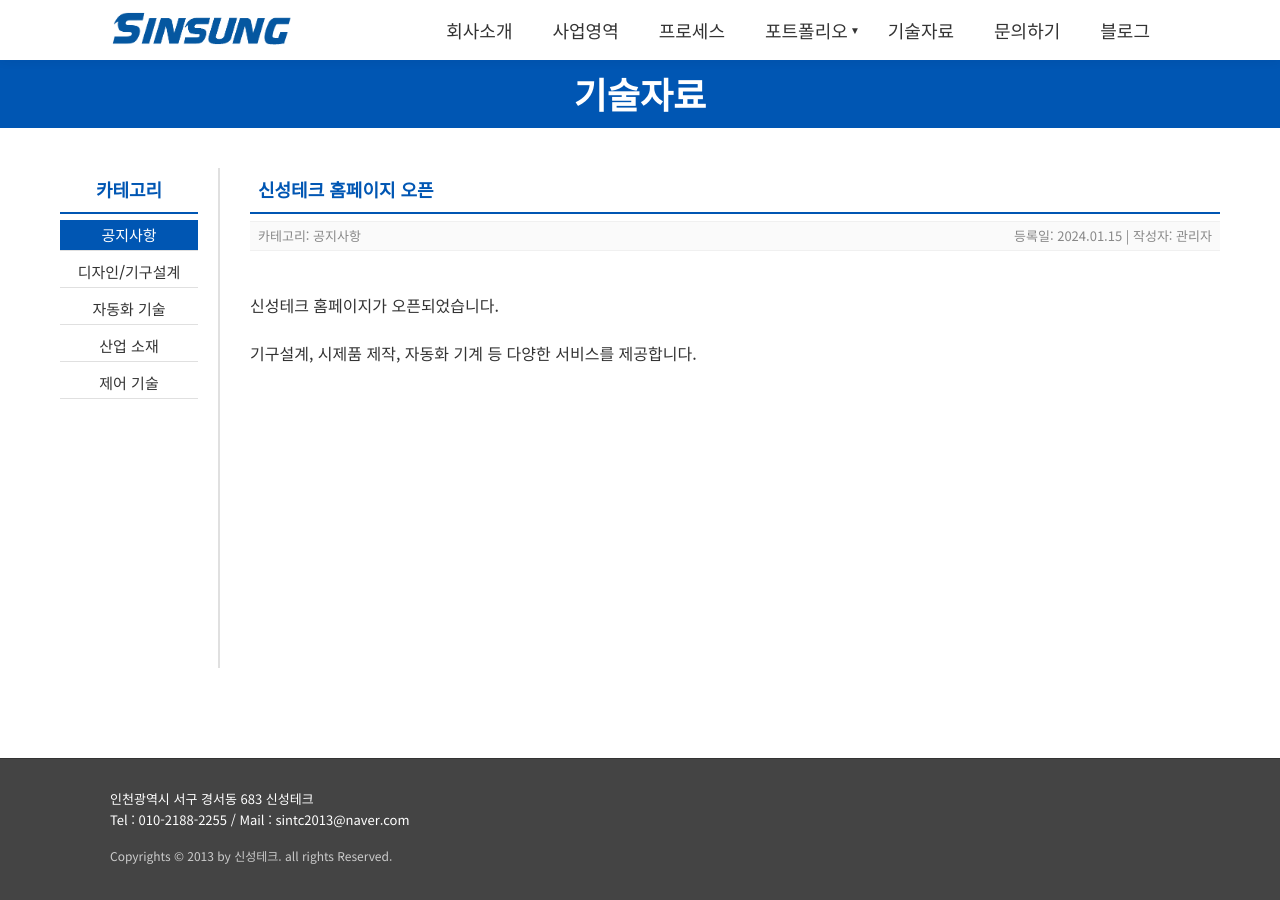
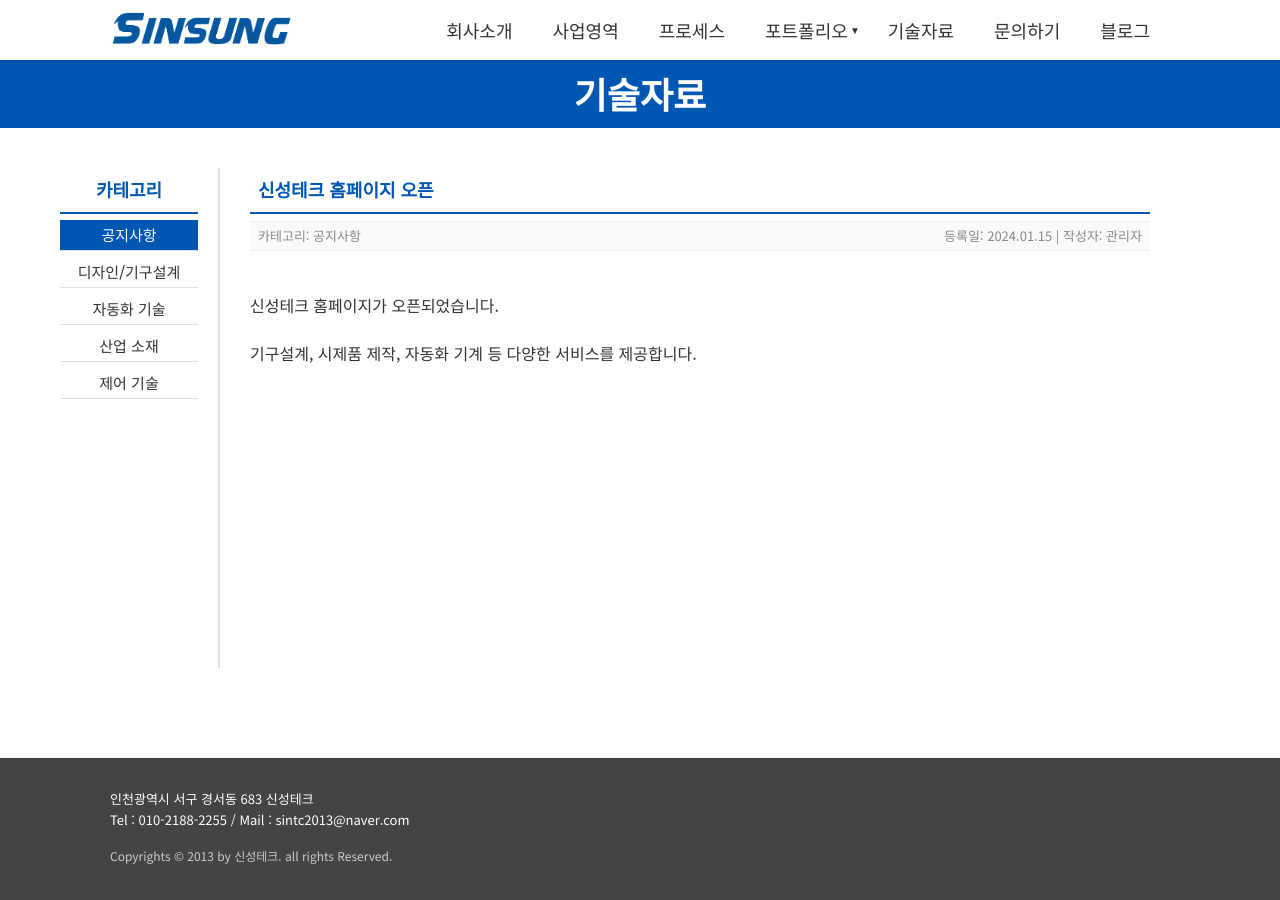
Before and after one commit to desert32-hash/Sintc2013, a Jekyll site: the page built from _posts/2024-01-15-welcome.md, in a window 1280 px wide. Built offline with Jekyll 4.4.1, drawn with Linux system fonts in a browser that asks for light colours.

Commit message:
Add files via upload

```diff
--- a/_layouts/default.html
+++ b/_layouts/default.html
@@ -141,7 +141,7 @@
         }
 
         .tech-content {
-            flex: 1;
+            width: 900px;
             background: white;
             padding: 0;
             padding-bottom: 40px;
```
